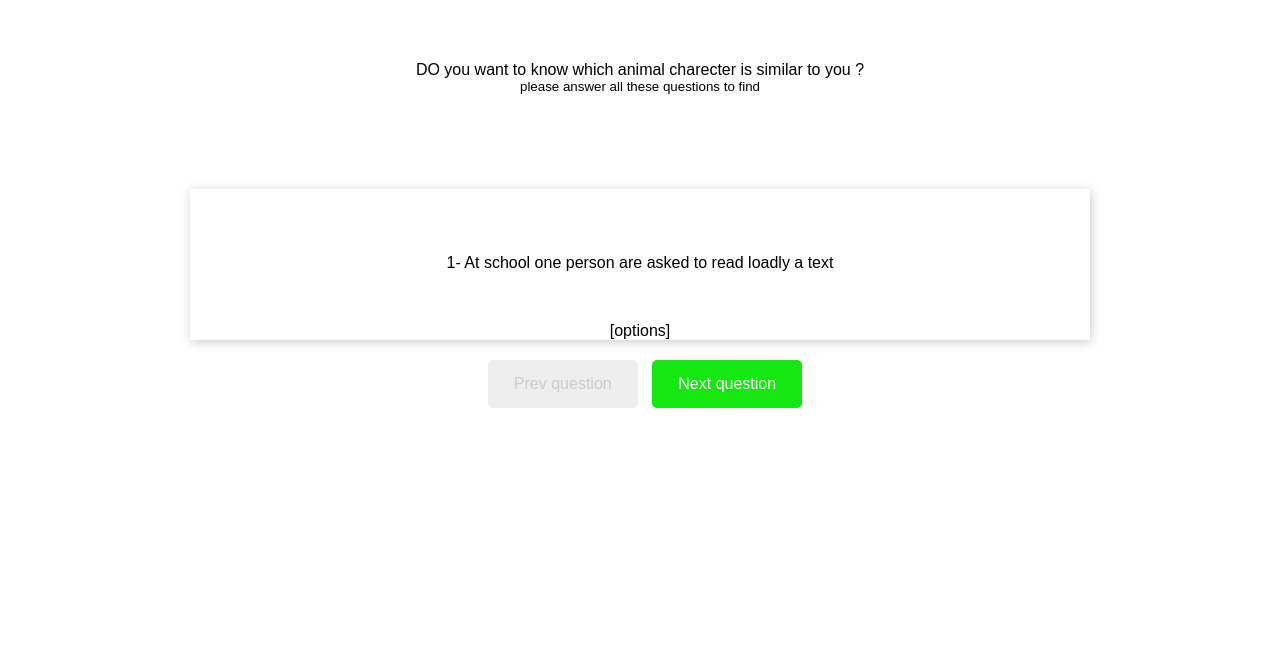
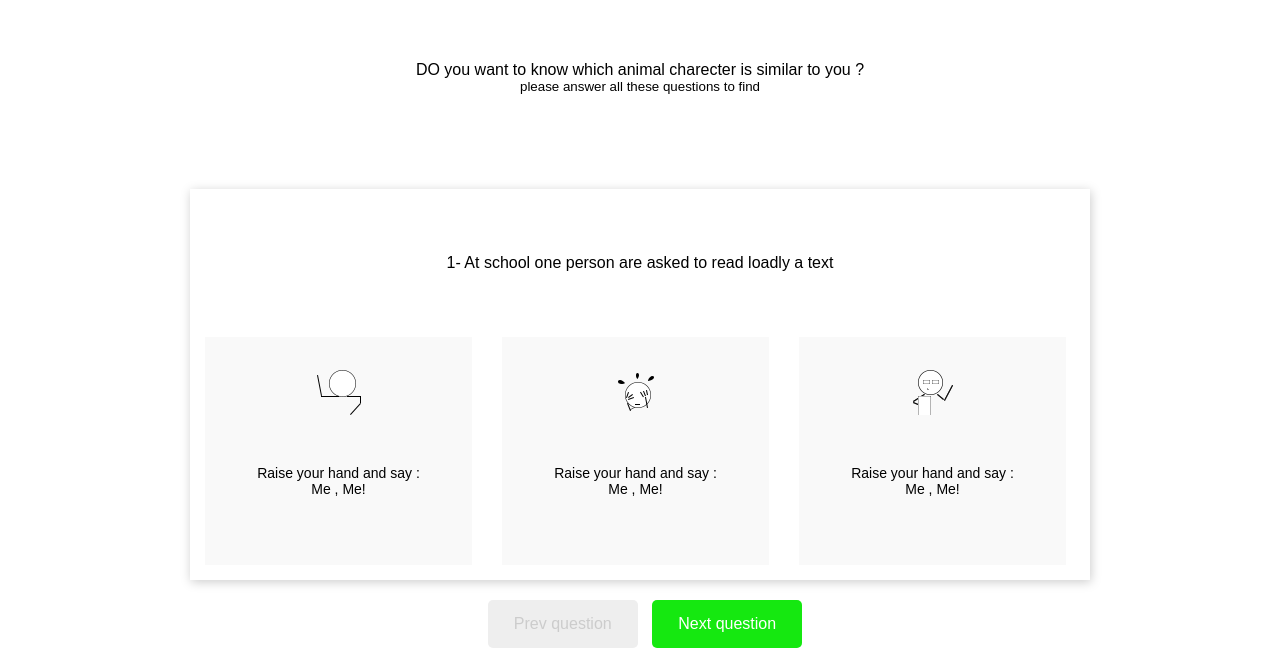
Before and after one commit to AidaHosseinian/animal-character, a website: page dist/index.html in a window 1280 px wide. Shown: the part 184-832 px from the top of the page. Before the commit the page ends 800 px from the top, so only its background shows below. Drawn offline with Linux system fonts and the light colour scheme; files that its build step writes are made by us from their sources.

Commit message:
.
Finish making question dynamic and improve questions handler objects

```diff
--- a/src/js/main.js
+++ b/src/js/main.js
@@ -110,65 +110,85 @@
     }
 
 
-    var optionTemplate = getTemplate('content-box')
 
 
     // Handling questions behaviors
     var QuestionsHandler = function(){
         // getting references & default values
+        var template = getTemplate('question')
+        var optionTemplate = getTemplate('option') // each option
+
+        var activeQuestion = 1;
         var questionWrapper = document.getElementById('questions')
-        var template = getTemplate('question')
-        var activeQuestion = 1;
+        var prevBtn= document.getElementById('question-prev-btn')
+        var nextBtn= document.getElementById('question-next-btn')
 
-        {
-            function selectAnOption(e){
-                if(hasClass(e.target,'question-option')){
-                    var allOptions = document.getElementsByClassName('question-option')
-                    for(var i = 0 ; i < allOptions.length;i++)
-                        removeClass(allOptions[i],'selected')
-
-                    addClass(e.target,'selected')
-                }
-            }
-            // binding evetns
-            questionWrapper.addEventListener('click',selectAnOption)
-        }
+        bindEvents()
 
         function setActiveQuestion(num){
-            var prevBtn= document.getElementById('question-prev-btn');
-            var nextBtn= document.getElementById('question-next-btn');
             var questions = questionWrapper.children
             for(var i=0;i<questions.length;i++){
                 questions[i].style.display = 'none'
             }
             activeQuestion += num
+            if(activeQuestion<1)
+                activeQuestion = 1
+            else if(activeQuestion > questions.length)
+                activeQuestion = questions.length
+
+            questions[activeQuestion-1].style.display = 'block'
+
+            handleButtonState()
+        }
+        function handleButtonState(){
             prevBtn.removeAttribute("disabled")
             nextBtn.removeAttribute("disabled")
-            if(activeQuestion<=1){
-                activeQuestion = 1
+
+            if(activeQuestion<=1)
                 prevBtn.setAttribute("disabled", "disabled")
+            else if(activeQuestion >= questions.length)
+                nextBtn.setAttribute("disabled", "disabled")
+        }
+        function bindEvents(){
+            prevBtn.addEventListener('click',function(){
+                setActiveQuestion(-1)
+            })
+            nextBtn.addEventListener('click',function(){
+                setActiveQuestion(1)
+            })
+            questionWrapper.addEventListener('click',function (e){
+                if(hasClass(e.target,'question-option')){
+                    var optionsWrapper = e.target.parentNode.parentNode
 
-            }else if(activeQuestion >= questions.length){
-                activeQuestion = questions.length
-                nextBtn.setAttribute("disabled", "disabled")
+                    var allOptions = optionsWrapper.children
+                    for(var i = 0 ; i < allOptions.length;i++){
+                        if(hasClass(allOptions[i],'option'))
+                            removeClass(allOptions[i].children[0],'selected')
+                    }
+
+                    addClass(e.target,'selected')
+                }
+            })
+        }
+        function generateQuestionOptions(options){
+            var optionsHtml = ''
+            for(var i=0;i<options.length;i++){
+                var option = options[i]
+                optionsHtml += optionTemplate.replace('[imgsrc]','src="'+option.imgsrc+'"')
+                                             .replace('[text]',option.text)
+                                             .replace('[value]',option.value)
             }
-            questions[activeQuestion-1].style.display = 'block'
+            return optionsHtml;
         }
-
         return {
             generateQuestion:function(questionData){
-                questionWrapper.innerHTML += template
-                                                .replace('[num]',questionData.num)
-                                                .replace('[title]',questionData.title)
+                questionWrapper.innerHTML +=
+                    template.replace('[num]',questionData.num)
+                            .replace('[title]',questionData.title)
+                            .replace('[options]',generateQuestionOptions(questionData.options))
             },
             init:function(){
                 setActiveQuestion(0)
-            },
-            next:function(){
-                setActiveQuestion(+1)
-            },
-            prev:function(){
-                setActiveQuestion(-1)
             }
         }
     }
@@ -182,35 +202,6 @@
     questionHandler.generateQuestion(questionsData[3])
 
     questionHandler.init()
-
-
-    document.getElementById('question-prev-btn').addEventListener('click',function(){
-        questionHandler.prev()
-    })
-    document.getElementById('question-next-btn').addEventListener('click',function(){
-        questionHandler.next()
-    })
-
-    /*
-
-    var questionTitle = document.getElementById('questionTitle')
-    var questionOptions = document.getElementById('questionOptions')
-
-    for(var questionIndex = 0; questionIndex< questions.length; questionIndex++ ){
-        var question = questions[questionIndex]
-        questionTitle.innerHTML = question.title
-        for(var optionIndex = 0; optionIndex< question.options.length;optionIndex++ ){
-            var option = question.options[optionIndex]
-            questionOptions.innerHTML +=  '<div class="content-box">\
-                                                <div class="question-option">\
-                                                    <img src="'+option.imgsrc+'" alt="">\
-                                                    <span>'+option.text+'</span>\
-                                                </div>\
-                                            </div>'
-        }
-    }
-      */
-
 
 
     return
```
Also changed, not shown: dist/assets/main.js, dist/index.html.
